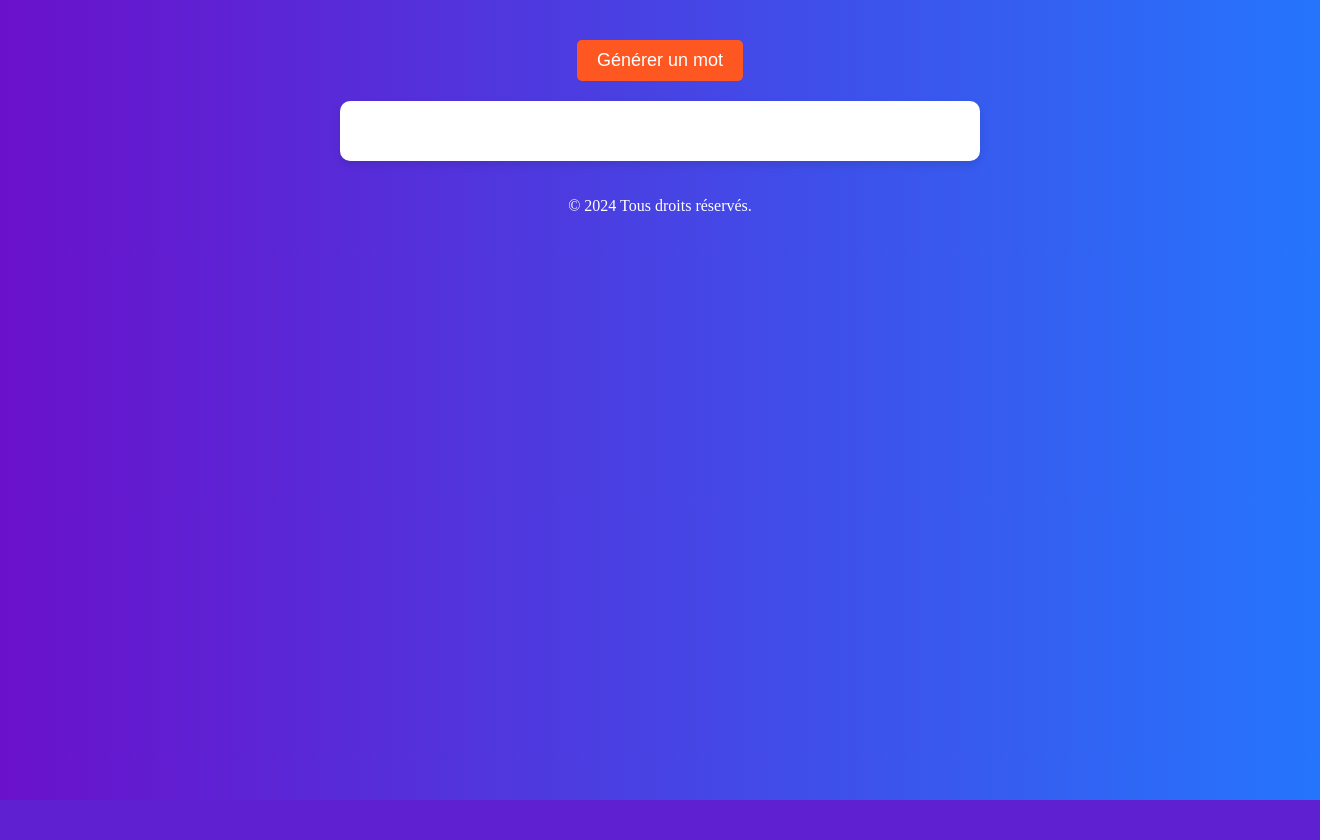
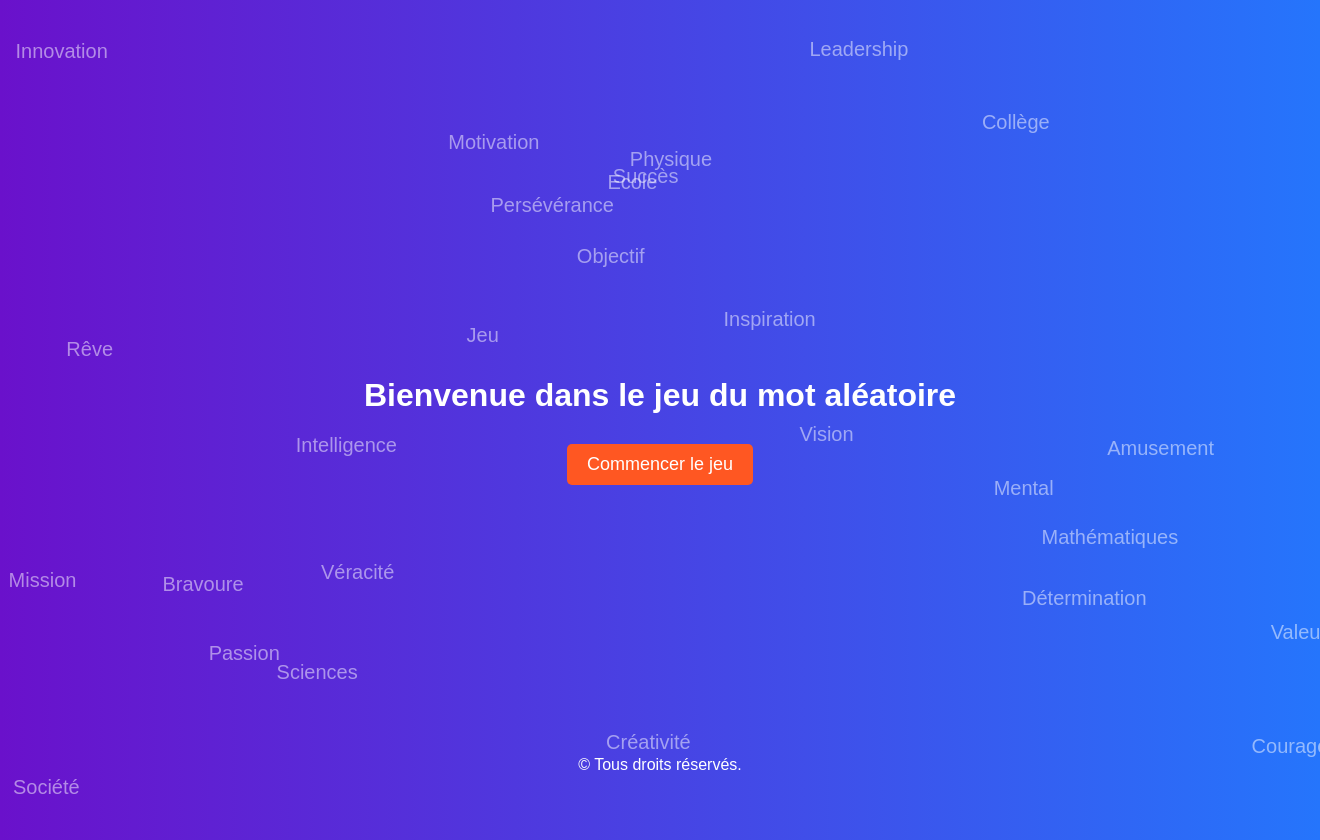
Before and after one commit to AlphaDiallo58/Flask, a Flask app: page / in a window 1320 px wide. Before the commit the page ends 800 px from the top, so only its background shows below. Run offline with Flask 3, Linux system fonts and the light colour scheme.

Commit message:
Ajout jeu python

```diff
--- a/Jeu flask python/app.py
+++ b/Jeu flask python/app.py
@@ -5,10 +5,12 @@ import os
 
 app = Flask(__name__)
 
-# Définition de la route pour servir les fichiers statiques
+
 @app.route('/static/<path:path>')
 def send_static(path):
     return send_from_directory('static', path)
+
+
 
 def obtenir_mot():
     response = requests.get("https://trouve-mot.fr/api/random")
@@ -21,7 +23,7 @@ def obtenir_mot():
 def get_definitions(word):
     definitions = []
 
-    # Définitions depuis Wiktionnaire
+
     wiktionary_url = f"https://fr.wiktionary.org/wiki/{word}"
     wiktionary_response = requests.get(wiktionary_url)
     if wiktionary_response.status_code == 200:
@@ -37,6 +39,12 @@ def get_definitions(word):
 def index():
     return render_template('index.html')
 
+@app.route('/jeu')
+def jeu():
+    return render_template('jeu.html')
+
+
+
 @app.route('/mot_aleatoire', methods=['GET'])
 def mot_aleatoire():
     mot = obtenir_mot()
--- /dev/null
+++ b/Jeu flask python/static/css/styles.css
@@ -0,0 +1,171 @@
+body {
+    background: linear-gradient(to right, #6a11cb, #2575fc);
+    font-family: 'Arial', sans-serif;
+    color: #fff;
+    margin: 0;
+    padding: 20px;
+    display: flex;
+    flex-direction: column;
+    align-items: center;
+    justify-content: center;
+    height: 100vh;
+}
+
+#animated-words span {
+    position: absolute;
+    font-size: 20px;
+    color: rgba(255, 255, 255, 0.5);
+    animation: float 10s infinite ease-in-out;
+}
+
+@keyframes float {
+    0%, 100% { transform: translateY(0); }
+    50% { transform: translateY(-20px); }
+}
+
+.button-container button {
+    background-color: #ff5722;
+    color: #fff;
+    border: none;
+    padding: 10px 20px;
+    font-size: 18px;
+    cursor: pointer;
+    border-radius: 5px;
+    transition: background-color 0.3s ease;
+}
+
+.button-container button:hover {
+    background-color: #e64a19;
+}
+
+.content h1 {
+    margin-bottom: 30px;
+}
+
+
+.header h2 {
+    color: #fff;
+    text-align: center;
+    margin-bottom: 2rem;
+}
+
+.container {
+    display: flex;
+    justify-content: space-between;
+    align-items: flex-start;
+    width: 100%;
+    max-width: 1200px;
+}
+
+.word-container, .definition-container, .button-container {
+    flex: 1;
+    text-align: center;
+    padding: 0 1cm;
+}
+
+.card {
+    background-color: #FFF;
+    color: #000;
+    border-radius: 10px;
+    box-shadow: 0 4px 15px rgba(0,0,0,0.3);
+    padding: 20px;
+    margin-bottom: 20px;
+    position: relative;
+    width: 300px;
+    height: 200px;
+}
+
+
+
+.hidden-word {
+    width: 120px;
+    height: 120px;
+    background: url('/static/images/emoji-1585265_1280.png') no-repeat center center;
+    background-size: 100%;
+    margin: 30px auto;
+}
+
+
+.card {
+    transform-style: preserve-3d;
+    transition: transform 0.6s;
+    position: relative;
+}
+
+
+.card-face {
+    position: absolute;
+    width: 100%;
+    height: 100%;
+    backface-visibility: hidden;
+    display: flex;
+    justify-content: center;
+    align-items: center;
+}
+
+
+.card .back {
+    transform: rotateY(180deg);
+}
+
+
+.button-container {
+    display: flex;
+    justify-content: space-around;
+    margin-top: 20px;
+}
+
+.button-container button {
+    margin-right: 1cm;
+}
+
+.button-container button:last-child {
+    margin-right: 0;
+}
+
+
+#show-word, #generate-word, #read-definition {
+    background-color: #4CAF50;
+    color: white;
+    border: none;
+    padding: 10px 20px;
+    font-size: 1em;
+    border-radius: 5px;
+    cursor: pointer;
+    transition: background-color 0.3s;
+}
+
+#show-word:hover, #generate-word:hover, #read-definition:hover {
+    background-color: #367c39;
+}
+
+.button-container {
+    display: flex;
+    justify-content: center;
+    align-items: center;
+}
+
+.definition-card {
+
+    min-height: 200px;
+    max-height: 600px;
+    overflow-y: auto;
+}
+
+
+
+.flipped {
+    transform: rotateY(180deg);
+    transition: transform 0.5s;
+}
+
+
+
+footer {
+    position: fixed;
+    bottom: 0;
+    width: 100%;
+    color: white;
+    text-align: center;
+    padding: 10px;
+}
--- /dev/null
+++ b/Jeu flask python/static/js/script.js
@@ -0,0 +1,15 @@
+document.addEventListener("DOMContentLoaded", function() {
+    const words = ["Innovation", "Créativité", "Inspiration", "Motivation", "Succès", "Objectif", "Rêve", "Passion", "Vision", "Mission", "Valeur", "Leadership",
+    "Détermination", "Courage", "Persévérance","Mental","Véracité","Bravoure","Ecole","Jeu","Amusement",
+    "Intelligence","Collège","Mathématiques","Physique","Sciences","Société"];
+    const container = document.getElementById('animated-words');
+
+    words.forEach(word => {
+        let span = document.createElement('span');
+        span.textContent = word;
+        container.appendChild(span);
+        span.style.left = `${Math.random() * 100}%`;
+        span.style.top = `${Math.random() * 100}%`;
+        span.style.animationDuration = `${Math.random() * 5 + 5}s`;
+    });
+});
--- a/Jeu flask python/static/styles.css
+++ /dev/null
@@ -1,54 +0,0 @@
-body {
-    background: linear-gradient(to right, #6a11cb 0%, #2575fc 100%);
-    font-family: 'Times New Roman', Times, serif;
-    margin: 0;
-    padding: 20px;
-    display: flex;
-    flex-direction: column;
-    align-items: center;
-    color: #fff;
-}
-.button-container {
-    margin: 20px 0;
-}
-button {
-    background-color: #ff5722;
-    color: white;
-    padding: 10px 20px;
-    border: none;
-    border-radius: 5px;
-    cursor: pointer;
-    font-size: 18px;
-    transition: background-color 0.3s;
-}
-button:hover {
-    background-color: #e64a19;
-}
-.word-container {
-    background-color: white;
-    padding: 20px;
-    border-radius: 10px;
-    box-shadow: 0 4px 8px rgba(0, 0, 0, 0.1);
-    width: 80%;
-    max-width: 600px;
-    text-align: center;
-}
-#word, #definitions {
-    color: #333;
-    font-family: 'Times New Roman', Times, serif;
-}
-#definitions li {
-    list-style-position: inside;
-    text-align: left;
-}
-#loading {
-    color: #FFFFFF;
-    font-size: 20px;
-    display: none;
-}
-footer {
-    text-align: center;
-    margin-top: 20px;
-    color: #fff;
-    width: 100%;
-}
--- a/Jeu flask python/templates/index.html
+++ b/Jeu flask python/templates/index.html
@@ -2,53 +2,26 @@
 <html lang="fr">
 <head>
     <meta charset="UTF-8">
-    <title>Mini Jeu</title>
-    <link rel="stylesheet" href="{{ url_for('static', filename='styles.css') }}">
+    <title>Accueil - Mini Jeu</title>
+    <link rel="stylesheet" href="{{ url_for('static', filename='css/styles.css') }}">
 </head>
 <body>
-    <div class="button-container">
-        <button id="generate">Générer un mot</button>
-    </div>
-    <div id="loading" style="display: none;">Chargement...</div>
-    <div class="word-container">
-        <h2 id="word"></h2>
-        <ul id="definitions"></ul>
+    <div id="animated-words"></div>
+    <div class="content">
+        <h1>Bienvenue dans le jeu du mot aléatoire</h1>
+        <div class="button-container">
+            <button id="start-game">Commencer le jeu</button>
+        </div>
     </div>
     <footer>
         <p>&copy; <span id="year"></span> Tous droits réservés.</p>
     </footer>
+    <script src="{{ url_for('static', filename='js/script.js') }}"></script>
     <script>
-    document.addEventListener("DOMContentLoaded", function() {
-        document.getElementById("generate").addEventListener("click", function() {
-            var loading = document.getElementById("loading");
-            loading.style.display = "block";
-            fetch("/mot_aleatoire")
-                .then(response => response.json())
-                .then(data => {
-                    var word = document.getElementById("word");
-                    var definitions = document.getElementById("definitions");
-                    word.style.opacity = 0;
-                    setTimeout(function() {
-                        word.textContent = data.mot;
-                        word.style.opacity = 1;
-                    }, 500);
-                    definitions.innerHTML = "";
-                    data.definitions.forEach(function(definition) {
-                        var li = document.createElement("li");
-                        li.textContent = definition;
-                        li.style.opacity = 0;
-                        definitions.appendChild(li);
-                        setTimeout(function() { li.style.opacity = 1; }, 500);
-                    });
-                    loading.style.display = "none";
-                })
-                .catch(error => {
-                    console.error('Erreur lors de la récupération du mot aléatoire:', error);
-                    loading.style.display = "none";
-                });
-        });
-        document.getElementById("year").textContent = new Date().getFullYear();
+    document.getElementById('start-game').addEventListener('click', function() {
+        window.location.href = '/jeu';
     });
     </script>
+
 </body>
 </html>
```
Also changed, not shown: Jeu flask python/static/js/gameScript.js (added, +79 -0 lines), Jeu flask python/templates/jeu.html (added, +43 -0 lines), Jeu flask python/static/images/emoji-1585265_1280.png (added), Jeu flask python/static/images/hearts-884169_1920.png (added), Jeu flask python/static/script.js (deleted).
